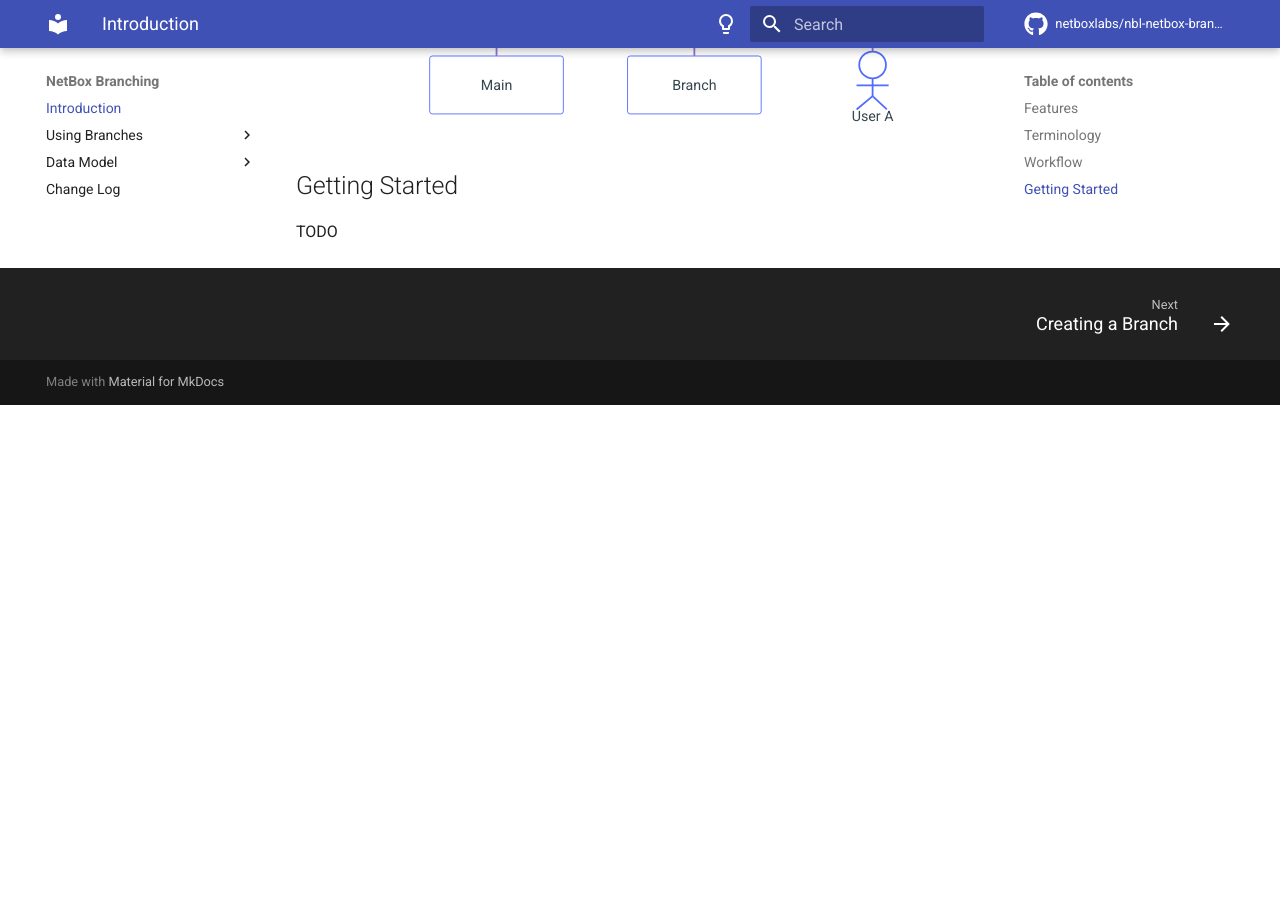
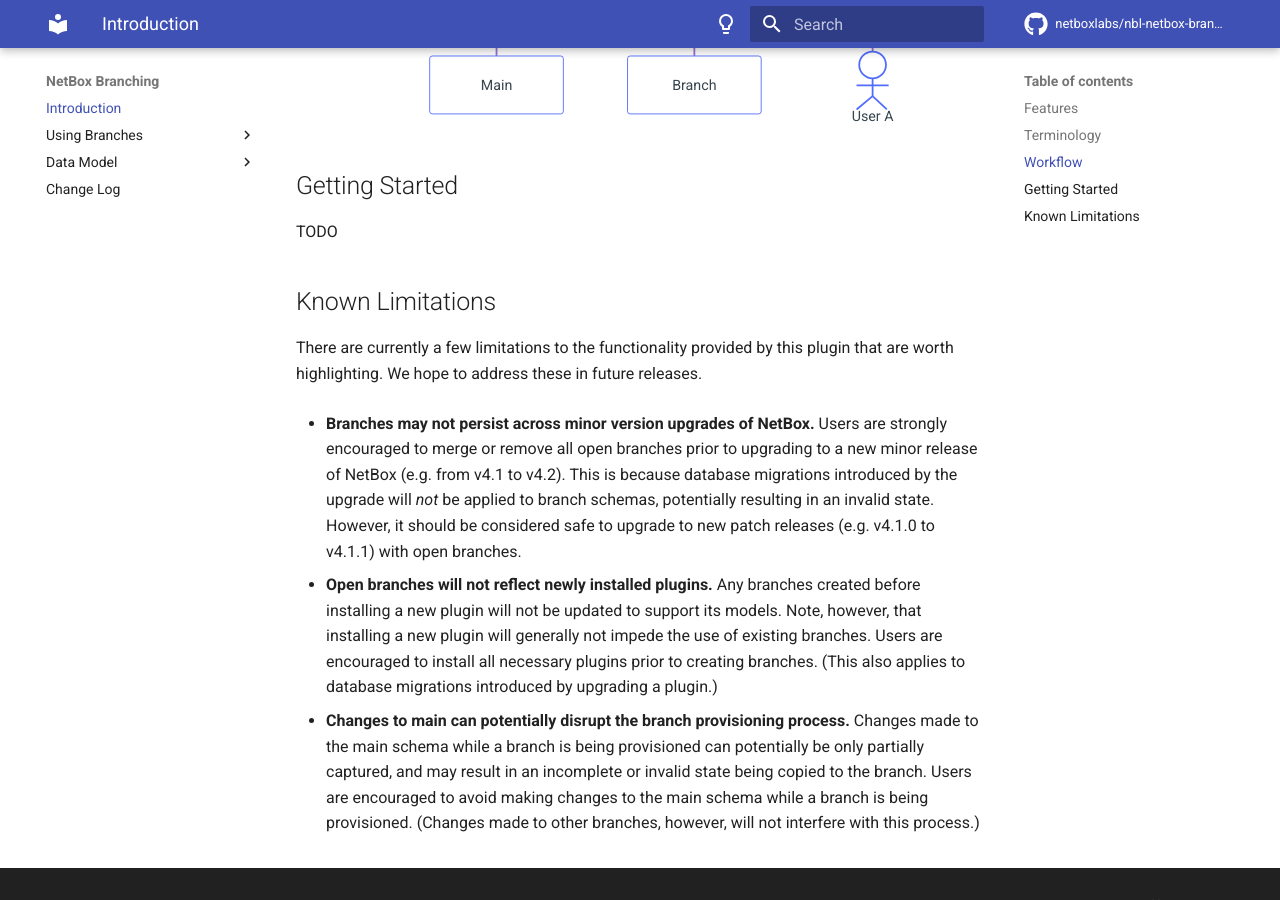
Before and after one commit to netboxlabs/netbox-branching, an MkDocs documentation site: the page built from docs/index.md, in a window 1280 px wide and 900 px high, scrolled down 2552 px. Built offline with MkDocs 1.6.1 and Material for MkDocs 9.7.7, drawn with Linux system fonts in a browser that asks for light colours; comment, search, counter and statistics services are not loaded; before the commit the page ends 2957 px from its top, so only the background shows below that.

Commit message:
Include known limitations

```diff
--- a/docs/index.md
+++ b/docs/index.md
@@ -75,3 +75,13 @@
 ## Getting Started
 
 TODO
+
+## Known Limitations
+
+There are currently a few limitations to the functionality provided by this plugin that are worth highlighting. We hope to address these in future releases.
+
+* **Branches may not persist across minor version upgrades of NetBox.** Users are strongly encouraged to merge or remove all open branches prior to upgrading to a new minor release of NetBox (e.g. from v4.1 to v4.2). This is because database migrations introduced by the upgrade will _not_ be applied to branch schemas, potentially resulting in an invalid state. However, it should be considered safe to upgrade to new patch releases (e.g. v4.1.0 to v4.1.1) with open branches.
+
+* **Open branches will not reflect newly installed plugins.** Any branches created before installing a new plugin will not be updated to support its models. Note, however, that installing a new plugin will generally not impede the use of existing branches. Users are encouraged to install all necessary plugins prior to creating branches. (This also applies to database migrations introduced by upgrading a plugin.)
+
+* **Changes to main can potentially disrupt the branch provisioning process.**  Changes made to the main schema while a branch is being provisioned can potentially be only partially captured, and may result in an incomplete or invalid state being copied to the branch. Users are encouraged to avoid making changes to the main schema while a branch is being provisioned. (Changes made to other branches, however, will not interfere with this process.)
```
